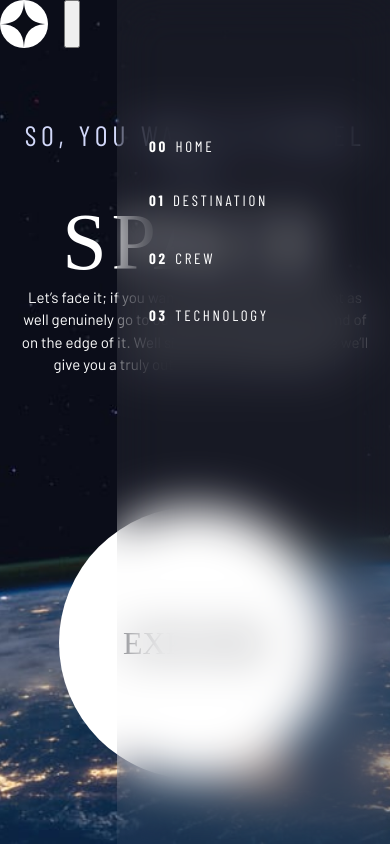
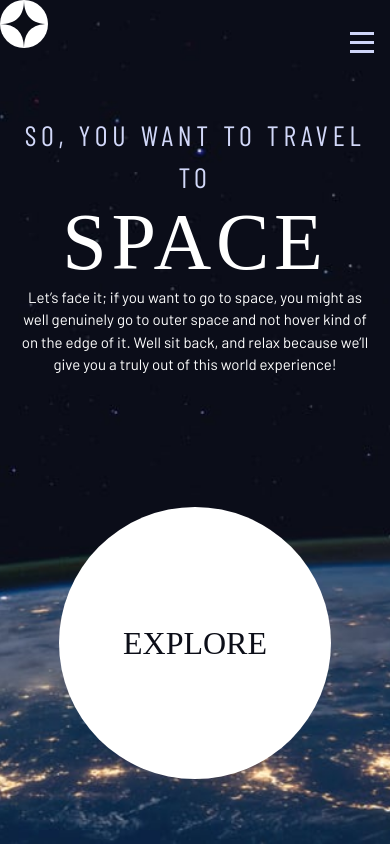
Before and after one commit to En-Er-Elg/spaceTravelWebsite, a plain HTML site: page index.html in a window 390 px wide. Drawn offline with nearby package versions, Linux system fonts and the light colour scheme; a web font is replaced by a local one.

Commit message:
styling The HomePage- setting navigation lesson #5

```diff
--- a/style.css
+++ b/style.css
@@ -90,6 +90,7 @@ body {
 
 	display: grid;
 	grid-template-rows: min-content 1fr;
+    overflow-x: hidden;
 }
 
 /* make images easier to work with */
@@ -328,15 +329,11 @@ select {
 	list-style: none;
 	padding: 0;
 	margin: 0;
-	background: hsl(var(--clr-dark) / 0.95);
+	background: hsl(var(--clr-white) / 0.05);
 	backdrop-filter: blur(1.5rem);
 }
-
-@supports (backdrop-filter: blur(1rem)) {
-    .primary-navigation {
-    background: hsl( var(--clr-white) / 0.05);
-    backdrop-filter: blur(1.5rem);
-    }
+.mobile-nav-toggle {
+	display: none;
 }
 
 @media (max-width: 35rem) {
@@ -349,9 +346,24 @@ select {
 		padding: min(20rem, 15vh) 2rem;
 		margin: 0;
 		flex-direction: column;
+		transform: translateX(100%);
 	}
 
 	.primary-navigation.underline-indicators > .active {
+		border: 0;
+	}
+
+	.mobile-nav-toggle {
+		display: block;
+		position: absolute;
+		z-index: 2000;
+		right: 1rem;
+		top: 2rem;
+		background: transparent;
+		background-image: url(./assets/shared/icon-hamburger.svg);
+		background-repeat: no-repeat;
+		width: 1.5rem;
+		aspect-ratio: 1;
 		border: 0;
 	}
 }
```
